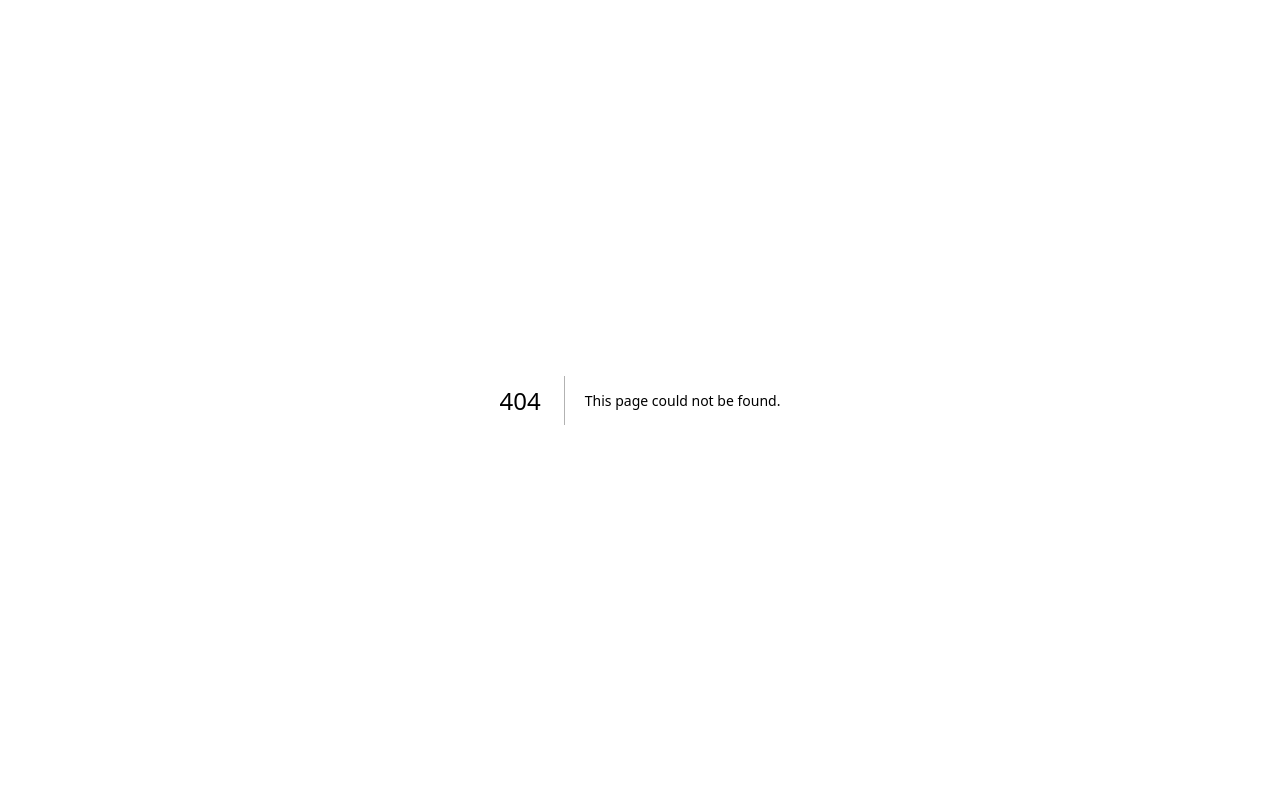
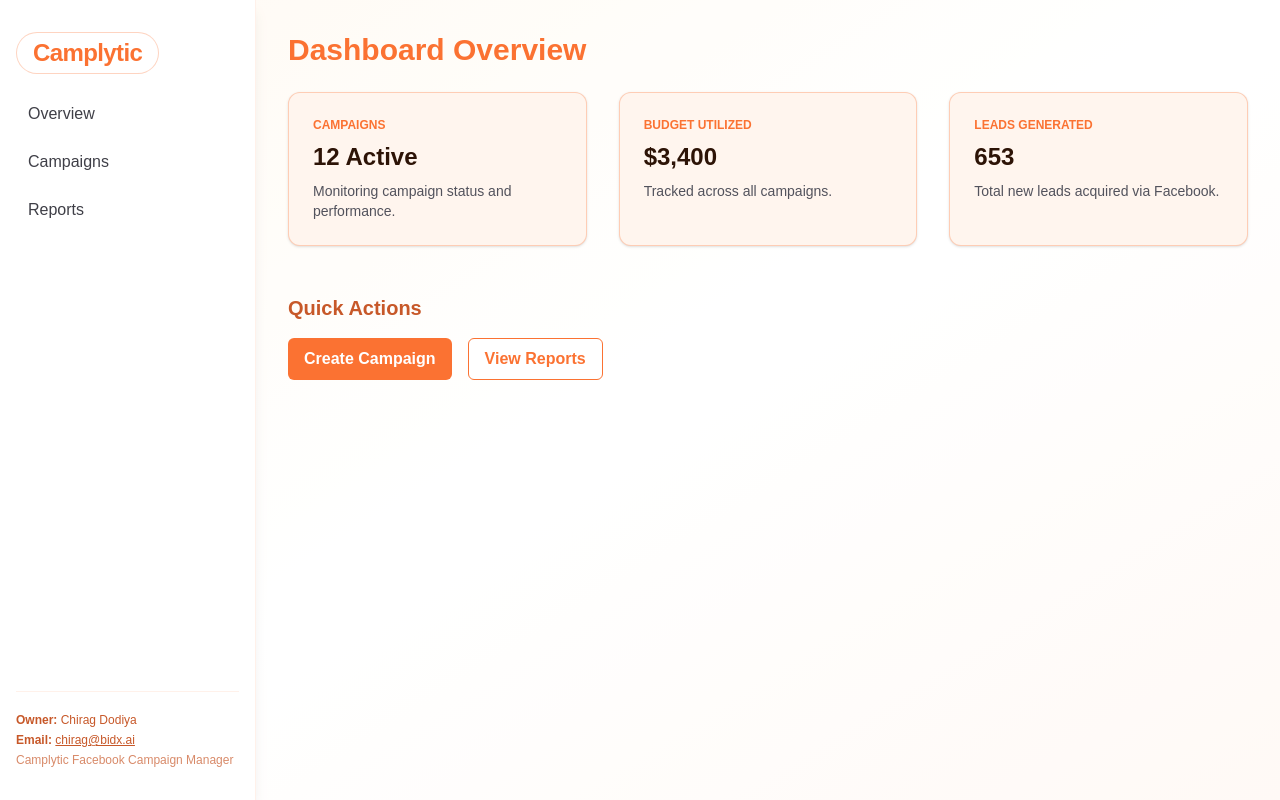
Before and after one commit to chiragbidx/proto-one-svx, a Next.js app: page /dashboard/general in a window 1280 px wide. Before the commit this address had no page. Built offline with nearby package versions, Linux system fonts and the light colour scheme.

Commit message:
Add Dashboard General Home Page

```diff
--- /dev/null
+++ b/app/(dashboard)/dashboard/general/page.tsx
@@ -0,0 +1,56 @@
+export const metadata = {
+  title: "Overview — Camplytic Dashboard",
+  description: "Dashboard overview for Facebook campaign management.",
+};
+
+export default function GeneralDashboardPage() {
+  return (
+    <section>
+      <h1 className="text-3xl font-bold text-[#fb7232] mb-6">
+        Dashboard Overview
+      </h1>
+      <div className="grid gap-8 sm:grid-cols-2 lg:grid-cols-3">
+        <div className="rounded-xl bg-[#fff5ee] border border-[#fb7232]/30 p-6 shadow-sm">
+          <div className="text-xs font-bold uppercase text-[#fb7232] mb-2">
+            Campaigns
+          </div>
+          <div className="text-2xl font-black text-[#2d1306]">12 Active</div>
+          <div className="text-zinc-600 mt-2 text-sm">
+            Monitoring campaign status and performance.
+          </div>
+        </div>
+        <div className="rounded-xl bg-[#fff5ee] border border-[#fb7232]/30 p-6 shadow-sm">
+          <div className="text-xs font-bold uppercase text-[#fb7232] mb-2">
+            Budget Utilized
+          </div>
+          <div className="text-2xl font-black text-[#2d1306]">$3,400</div>
+          <div className="text-zinc-600 mt-2 text-sm">
+            Tracked across all campaigns.
+          </div>
+        </div>
+        <div className="rounded-xl bg-[#fff5ee] border border-[#fb7232]/30 p-6 shadow-sm">
+          <div className="text-xs font-bold uppercase text-[#fb7232] mb-2">
+            Leads Generated
+          </div>
+          <div className="text-2xl font-black text-[#2d1306]">653</div>
+          <div className="text-zinc-600 mt-2 text-sm">
+            Total new leads acquired via Facebook.
+          </div>
+        </div>
+      </div>
+      <section className="mt-12">
+        <h2 className="text-xl font-semibold mb-4 text-[#c75829]">
+          Quick Actions
+        </h2>
+        <div className="flex flex-wrap gap-4">
+          <button className="rounded-md bg-[#fb7232] px-4 py-2 text-white font-semibold hover:bg-[#e06225] transition">
+            Create Campaign
+          </button>
+          <button className="rounded-md border border-[#fb7232] px-4 py-2 text-[#fb7232] font-semibold bg-white hover:bg-[#fff0e0] transition">
+            View Reports
+          </button>
+        </div>
+      </section>
+    </section>
+  );
+}
```
